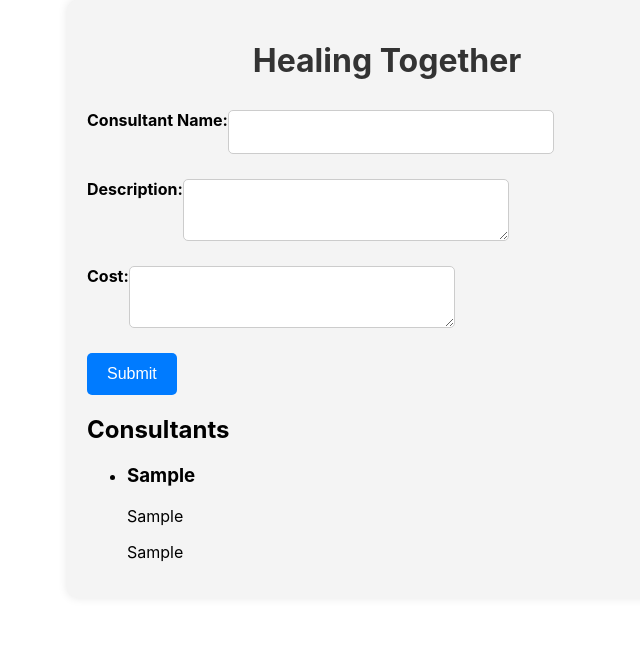
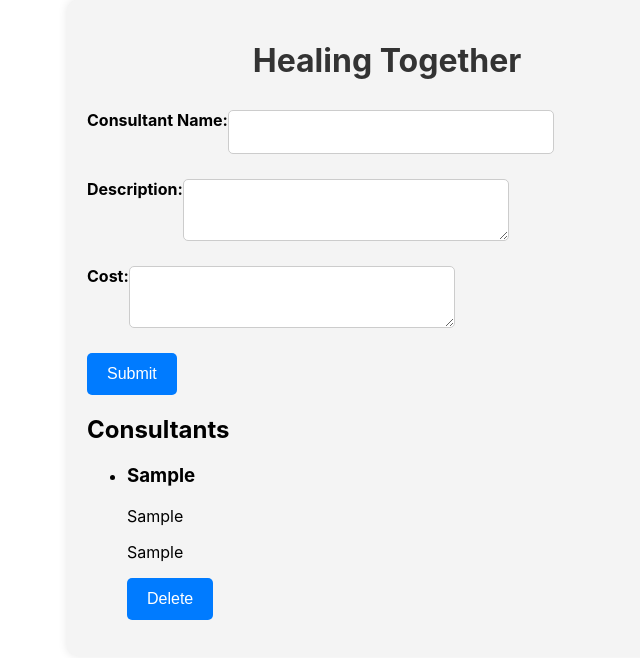
Before and after one commit to CoderGauri/consultation_app, a React (Create React App) app in the folder frontend/: page / in a window 1280 px wide. Both pictures are taken after typing "Sample", "Sample", "Sample" into the empty fields and a click on the button "Submit". Shown: the top 658 px of the page, without its empty margins (253-893 px from the left). Built offline with nearby package versions, Linux system fonts and the light colour scheme.

Commit message:
Delete consultant

```diff
--- a/frontend/src/App.js
+++ b/frontend/src/App.js
@@ -17,6 +17,12 @@
     setDescription("");
     setCost("");
   };
+
+  const handleDelete = (index) => {
+    const updatedConsultant = [...consultants];
+    updatedConsultant.splice(index ,1);
+    setConsultants(updatedConsultant);
+  }
 
   return (
     <>
@@ -61,6 +67,7 @@
               <h3>{consultant.cName}</h3>
               <p>{consultant.description}</p>
               <p>{consultant.cost}</p>
+              <button onClick={() => handleDelete(index)}>Delete</button>
             </li>
           ))}
         </ul>
```
